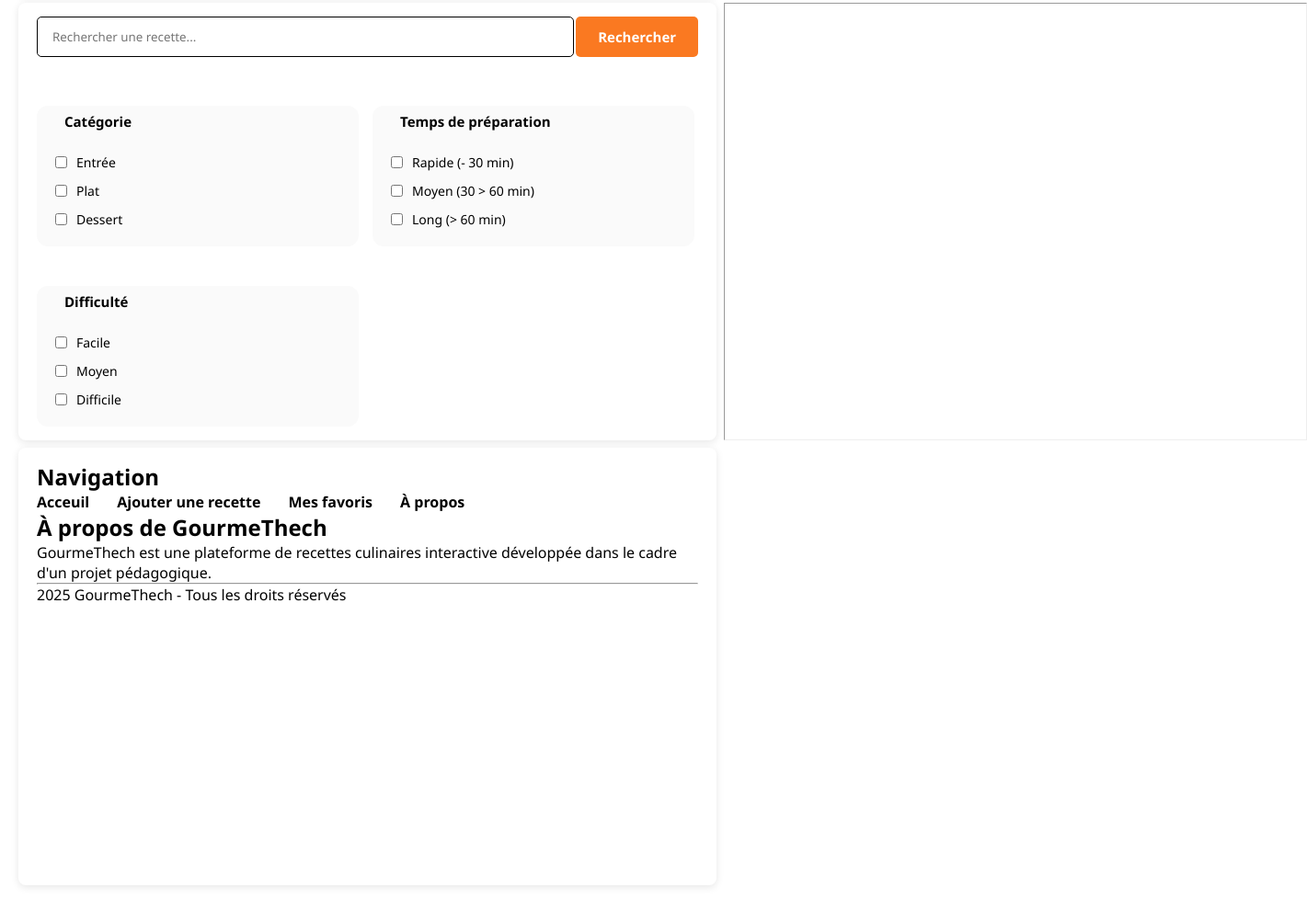
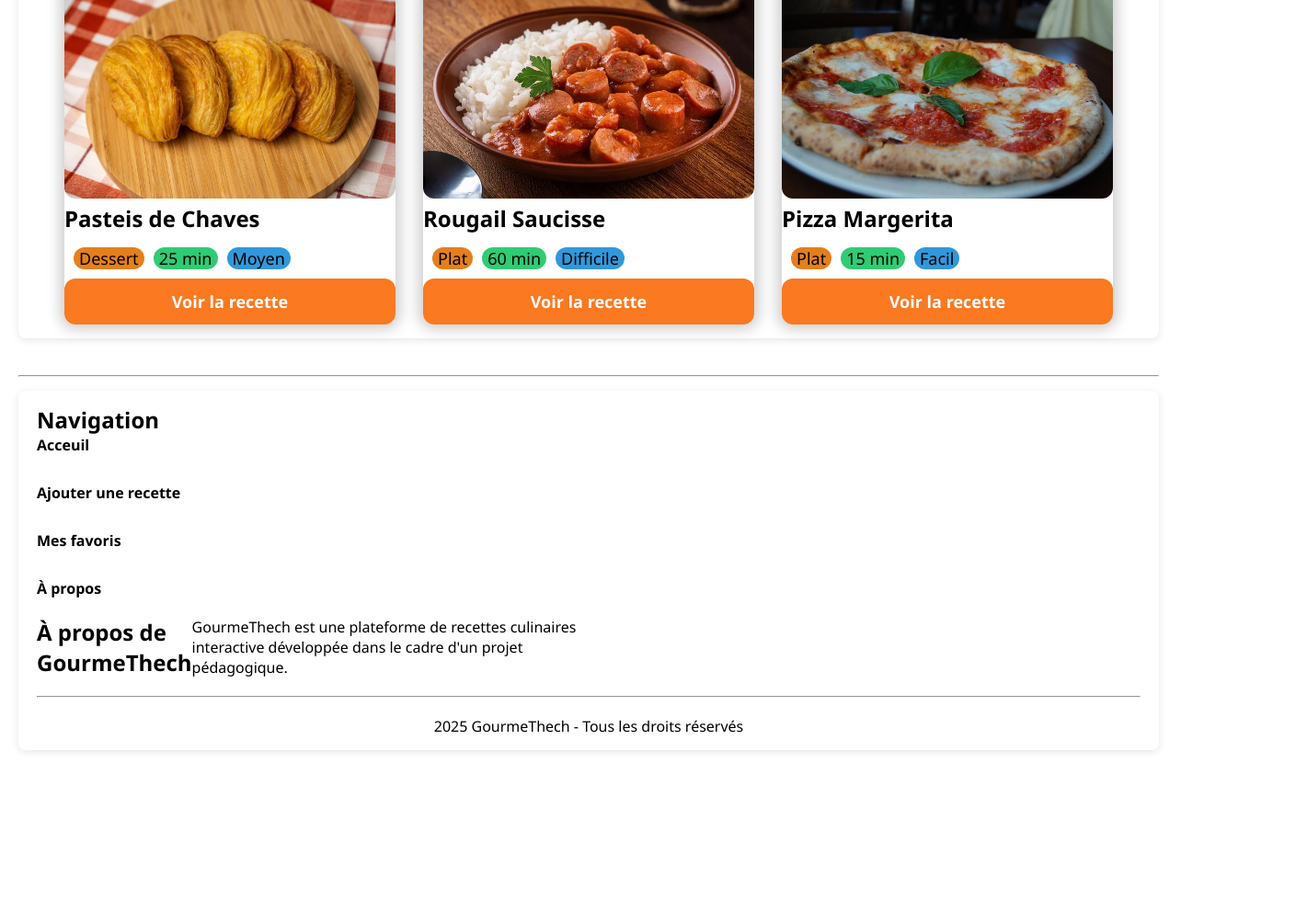
Before and after one commit to AnthonyCC-G/DW6-GOURMETCH, a plain HTML site: page index.html in a window 1280 px wide. Shown: the part 501-1504 px from the top of the page at 92% size, 1421 px wide, since content can reach past the window. After the commit the page ends 1337 px from the top, so only its background shows below. Drawn offline with Linux system fonts and the light colour scheme.

Commit message:
probleme-footer

```diff
--- a/css/styles.css
+++ b/css/styles.css
@@ -629,27 +629,43 @@ aside form button:active{
     font-size: large;
     padding: 0px 6px;
 }
-.parent {
-    display: grid;
-    grid-template-columns: repeat(2, 1fr);
-    grid-template-rows: repeat(4, 1fr);
-    gap: 8px;
+footer{
+   display: flex;
+   width: 100%;
+   flex-wrap: wrap;
+   gap: 20px;
+
 }
+footer>*:nth-child(1),
+footer>*:nth-child(2){
+    flex:1 1 calc(50%-10px);
+}
+footer>*:nth-child(3),
+footer>*:nth-child(4){
+    flex:1 1 100%;
+}
+footer .navigation{
+    display: flex;
+    flex-direction: column;
+    width: 50%;
 
-.div1 {
-    grid-row: span 2 / span 2;
 }
+footer .navigation ul{
+    display: flex;
+    flex-direction: column;
+}
+.propos{
+    display: flex;
+    width: 50%;
+}
+.trait{
+    display: flex;
+    width: 100%;
 
-.div2 {
-    grid-row: span 2 / span 2;
 }
+.droits{
+    display: flex;
+    width: 100%;
+    justify-content: center;
 
-.div3 {
-    grid-column: span 2 / span 2;
-    grid-row-start: 3;
 }
-
-.div4 {
-    grid-column: span 2 / span 2;
-    grid-row-start: 4;
-}
```
